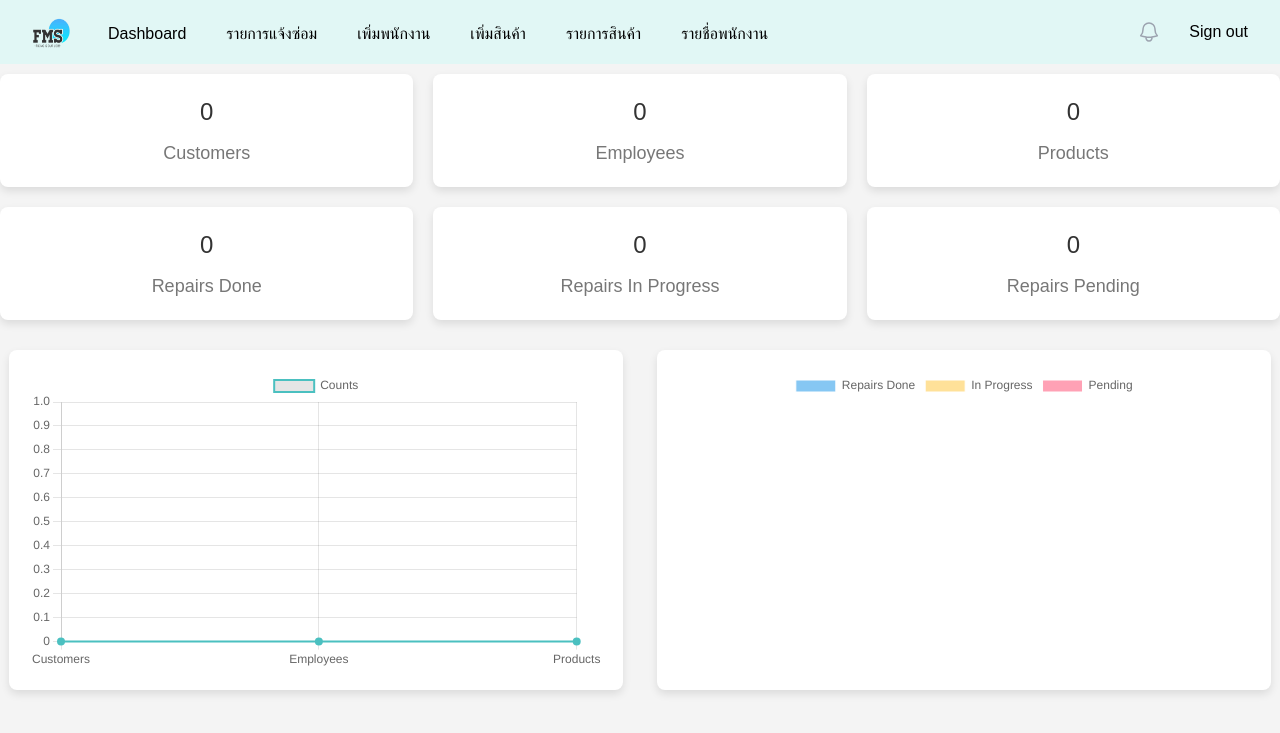
After one commit to TanaratSudjai/Fixing-Management, a Laravel app: page /dashboard/admin in a window 1280 px wide. The commit adds this page. Shown: the top 733 px of the page. Run offline with Laravel 10, Linux system fonts and the light colour scheme; the visitor is signed in with stand-in values (Sample User, id 1); data that the repository does not hold is empty; style sheets or scripts are compiled from the project's sources.

Commit message:
dashboard done

```diff
--- a/app/Http/Controllers/AdminController.php
+++ b/app/Http/Controllers/AdminController.php
@@ -99,4 +99,23 @@ class AdminController extends Controller
         return view('employees.employeeview', compact('employees'));
     }
 
+    public function Dashboard(){
+        $countCustomer = User::where('status', 0)->count() ;
+        $countEmployee = User::where('status', 2)->count() ;
+        $countProduct = Product::all()->count();
+        $countRepair_done = Repir::where('status_id', 3)->count();
+        $countRepair_inprogress = Repir::where('status_id', 2)->count();
+        $countRepair_pending = Repir::where('status_id', 1)->count();
+
+        $data = [
+            'countCustomer' => $countCustomer,
+            'countEmployee' => $countEmployee,
+            'countProduct' => $countProduct,
+            'countRepair_done' => $countRepair_done,
+            'countRepair_inprogress' => $countRepair_inprogress,
+            'countRepair_pending' => $countRepair_pending
+        ];
+        return view('admin.dashboard', compact('data'));
+    }
+
 }
--- a/app/Http/Controllers/LoginController.php
+++ b/app/Http/Controllers/LoginController.php
@@ -54,6 +54,6 @@ class LoginController extends Controller
     public function logout()
     {
         Auth::logout();
-        return redirect('/login');
+        return redirect('/');
     }
 }
--- /dev/null
+++ b/resources/views/admin/dashboard.blade.php
@@ -0,0 +1,155 @@
+<!DOCTYPE html>
+<html lang="en">
+<head>
+    <meta charset="UTF-8">
+    <meta name="viewport" content="width=device-width, initial-scale=1.0">
+    <title>Dashboard</title>
+    <script src="https://cdn.jsdelivr.net/npm/chart.js"></script>
+    <style>
+        body {
+            font-family: Arial, sans-serif;
+            background-color: #f4f4f4;
+            margin: 0;
+        }
+        .dashboard-container {
+            display: grid;
+            grid-template-columns: repeat(3, 1fr);
+            gap: 20px;
+            margin-bottom: 30px;
+            margin-top: 10px;
+        }
+        .box {
+            background-color: white;
+            border-radius: 8px;
+            box-shadow: 0 4px 8px rgba(0, 0, 0, 0.1);
+            padding: 20px;
+            text-align: center;
+        }
+        .box h3 {
+            margin: 0;
+            font-size: 24px;
+            color: #333;
+        }
+        .box p {
+            margin: 10px 0 0;
+            font-size: 18px;
+            color: #777;
+        }
+        .chart-container {
+            display: flex;
+            justify-content: space-around;
+            margin-top: 30px;
+            gap: 15px;
+        }
+        .chart-box {
+            background-color: white;
+            border-radius: 8px;
+            box-shadow: 0 4px 8px rgba(0, 0, 0, 0.1);
+            padding: 20px;
+            width: 48%;
+        }
+        canvas {
+            max-width: 100%;
+            height: auto;
+        }
+    </style>
+</head>
+<body>
+    @extends('layouts.admin')
+
+
+    @section('content')
+    <div class="dashboard-container">
+        <div class="box">
+            <h3>{{ $data['countCustomer'] }}</h3>
+            <p>Customers</p>
+        </div>
+        <div class="box">
+            <h3>{{ $data['countEmployee'] }}</h3>
+            <p>Employees</p>
+        </div>
+        <div class="box">
+            <h3>{{ $data['countProduct'] }}</h3>
+            <p>Products</p>
+        </div>
+        <div class="box">
+            <h3>{{ $data['countRepair_done'] }}</h3>
+            <p>Repairs Done</p>
+        </div>
+        <div class="box">
+            <h3>{{ $data['countRepair_inprogress'] }}</h3>
+            <p>Repairs In Progress</p>
+        </div>
+        <div class="box">
+            <h3>{{ $data['countRepair_pending'] }}</h3>
+            <p>Repairs Pending</p>
+        </div>
+    </div>
+
+    <div class="chart-container">
+        <div class="chart-box">
+            <canvas id="lineChart"></canvas>
+        </div>
+        <div class="chart-box">
+            <canvas id="pieChart"></canvas>
+        </div>
+    </div>
+
+    <script>
+        const data = @json($data);
+
+        // Line Chart
+        const ctxLine = document.getElementById('lineChart').getContext('2d');
+        const lineChart = new Chart(ctxLine, {
+            type: 'line',
+            data: {
+                labels: ['Customers', 'Employees', 'Products'],
+                datasets: [{
+                    label: 'Counts',
+                    data: [data.countCustomer, data.countEmployee, data.countProduct],
+                    borderColor: 'rgba(75, 192, 192, 1)',
+                    borderWidth: 2,
+                    fill: false,
+                    pointBackgroundColor: 'rgba(75, 192, 192, 1)',
+                    pointBorderColor: 'rgba(75, 192, 192, 1)',
+                    pointHoverBackgroundColor: 'rgba(75, 192, 192, 1)',
+                    pointHoverBorderColor: 'rgba(75, 192, 192, 1)',
+                }]
+            },
+            options: {
+                responsive: true,
+                maintainAspectRatio: false,
+                scales: {
+                    y: {
+                        beginAtZero: true
+                    }
+                }
+            }
+        });
+
+        // Pie Chart
+        const ctxPie = document.getElementById('pieChart').getContext('2d');
+        const pieChart = new Chart(ctxPie, {
+            type: 'pie',
+            data: {
+                labels: ['Repairs Done', 'In Progress', 'Pending'],
+                datasets: [{
+                    label: 'Repair Status',
+                    data: [data.countRepair_done, data.countRepair_inprogress, data.countRepair_pending],
+                    backgroundColor: [
+                        'rgba(54, 162, 235, 0.6)',
+                        'rgba(255, 206, 86, 0.6)',
+                        'rgba(255, 99, 132, 0.6)'
+                    ],
+                    borderWidth: 1
+                }]
+            },
+            options: {
+                responsive: true,
+                maintainAspectRatio: false
+            }
+        });
+    </script>
+    @endsection
+</body>
+</html>
--- a/resources/views/layouts/adminnavbar.blade.php
+++ b/resources/views/layouts/adminnavbar.blade.php
@@ -15,7 +15,7 @@
 </head>
 
 <body>
-    <nav class="bg-[#E1F7F5] shadow-xl">
+    <nav class="bg-[#E1F7F5] ">
         <div class="mx-auto max-w-7xl px-2 sm:px-6 lg:px-8">
             <div class="relative flex h-16 items-center justify-between">
                 <div class="absolute inset-y-0 left-0 flex items-center sm:hidden">
@@ -44,7 +44,7 @@
                     </div>
                     <div class="hidden sm:ml-6 sm:block">
                         <div class="flex space-x-4 focus:outline-none justify-center mt-1">
-                            <a href="{{ route('active') }}"
+                            <a href="{{ route('admin.dashboard') }}"
                                 class="px-3 py-2 focus:outline-none self-start sm:self-center w-full sm:w-auto hover:text-[#0E46A3] hover:border-b-2 border-[#0E46A3]">
                                 Dashboard
                             </a>
--- a/routes/web.php
+++ b/routes/web.php
@@ -17,7 +17,7 @@ Route::post('register', [RegistorController::class, 'register']);
 // Authentication Routes
 Route::get('/', [LoginController::class, 'showLoginForm'])->name('login.form');
 Route::post('login', [LoginController::class, 'login'])->name('login');
-Route::post('logout', [LoginController::class, 'logout'])->name('logout');
+Route::get('logout', [LoginController::class, 'logout'])->name('logout');
 
 // Inactive Page Route
 Route::get('/inactive', function () {
@@ -43,6 +43,7 @@ Route::middleware('admin')->group(function () {
     Route::get('/listrepair/req', [ManagaementRepirController::class, 'RepirList'])->name('customer.repir');
     Route::get('/repair/selectemployee/{id}', [ManagaementRepirController::class, 'selectemployee'])->name('repair.selectemployee');
     Route::put('/repair/update/{id}', [ManagaementRepirController::class, 'update'])->name('repair.update');
+    Route::get('/dashboard/admin', [AdminController::class , 'Dashboard'])->name('admin.dashboard');
 });
 
 // Customer Routes
```
